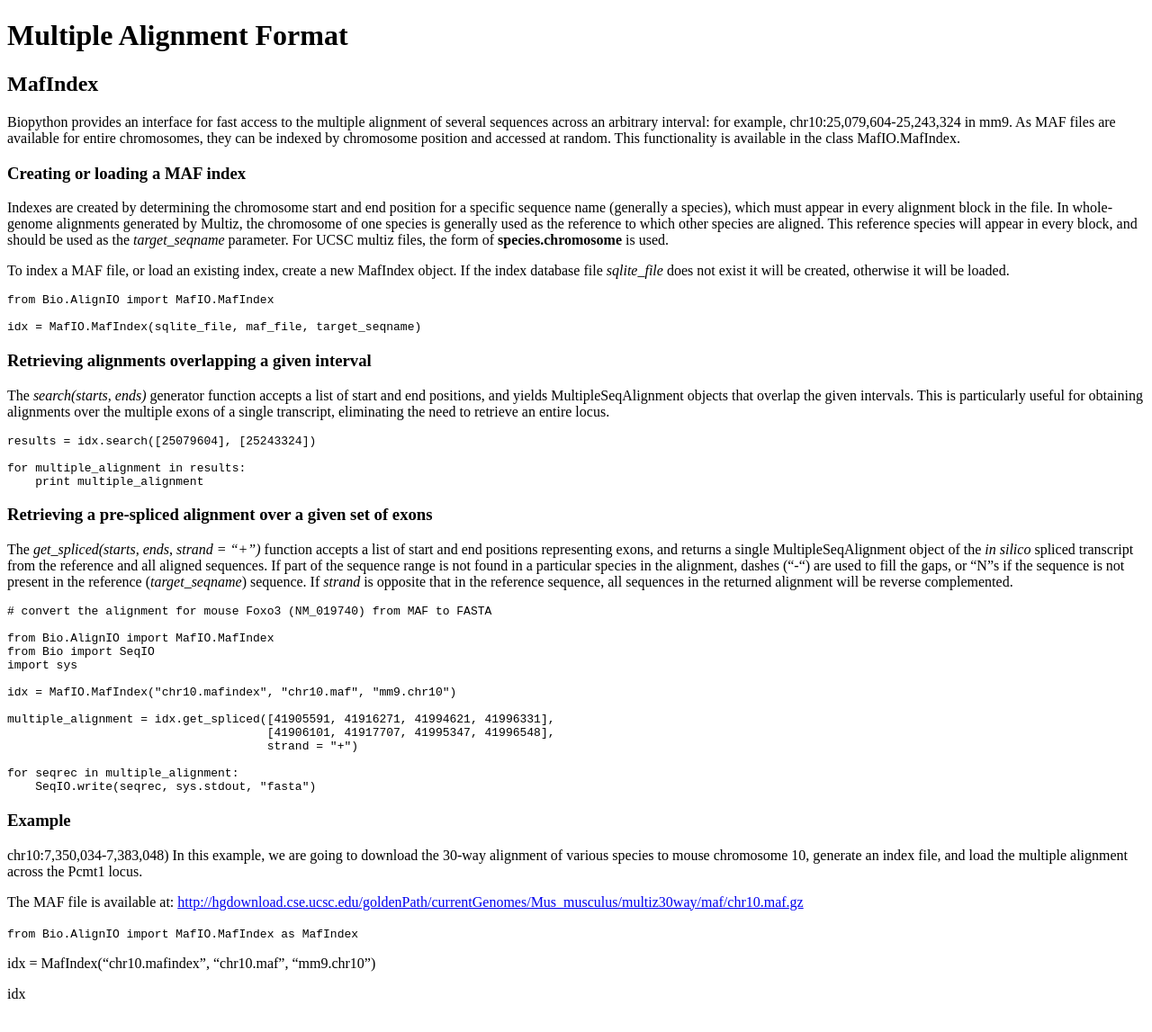
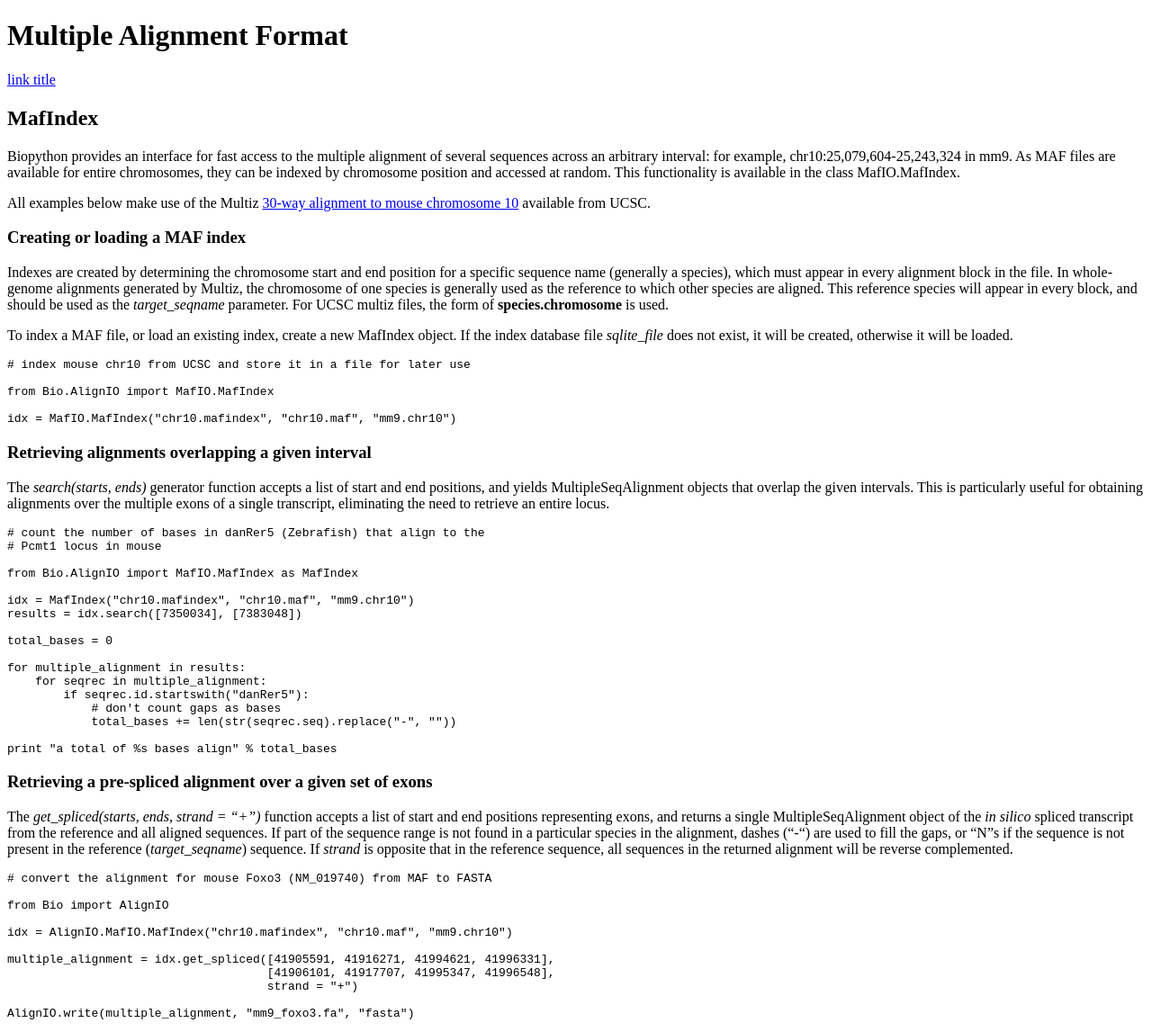
Before and after one commit to biopython/biopython.github.io, a Jekyll site: the page built from wiki/Multiple_Alignment_Format.md, in a window 1280 px wide. Shown: the whole page at 90% size. Built offline with Jekyll 4.4.1, drawn with Linux system fonts in a browser that asks for light colours.

Commit message:
Change to wiki page

```diff
--- a/wiki/Multiple_Alignment_Format.md
+++ b/wiki/Multiple_Alignment_Format.md
@@ -5,6 +5,8 @@ layout: wiki
 tags:
  - Formats|Formats
 ---
+
+[link title](http://www.example.com)
 
 MafIndex
 --------
@@ -15,6 +17,11 @@ example, chr10:25,079,604-25,243,324 in mm9. As MAF files are available
 for entire chromosomes, they can be indexed by chromosome position and
 accessed at random. This functionality is available in the class
 MafIO.MafIndex.
+
+All examples below make use of the Multiz [30-way alignment to mouse
+chromosome
+10](http://hgdownload.cse.ucsc.edu/goldenPath/currentGenomes/Mus_musculus/multiz30way/maf/chr10.maf.gz)
+available from UCSC.
 
 ### Creating or loading a MAF index
 
@@ -28,12 +35,14 @@ parameter. For UCSC multiz files, the form of **species.chromosome** is
 used.
 
 To index a MAF file, or load an existing index, create a new MafIndex
-object. If the index database file *sqlite\_file* does not exist it will
-be created, otherwise it will be loaded.
+object. If the index database file *sqlite\_file* does not exist, it
+will be created, otherwise it will be loaded.
+
+    # index mouse chr10 from UCSC and store it in a file for later use
 
     from Bio.AlignIO import MafIO.MafIndex
 
-    idx = MafIO.MafIndex(sqlite_file, maf_file, target_seqname)
+    idx = MafIO.MafIndex("chr10.mafindex", "chr10.maf", "mm9.chr10")
 
 ### Retrieving alignments overlapping a given interval
 
@@ -43,10 +52,23 @@ the given intervals. This is particularly useful for obtaining
 alignments over the multiple exons of a single transcript, eliminating
 the need to retrieve an entire locus.
 
-    results = idx.search([25079604], [25243324])
+    # count the number of bases in danRer5 (Zebrafish) that align to the
+    # Pcmt1 locus in mouse
+
+    from Bio.AlignIO import MafIO.MafIndex as MafIndex
+
+    idx = MafIndex("chr10.mafindex", "chr10.maf", "mm9.chr10")
+    results = idx.search([7350034], [7383048])
+
+    total_bases = 0
 
     for multiple_alignment in results:
-        print multiple_alignment
+        for seqrec in multiple_alignment:
+            if seqrec.id.startswith("danRer5"):
+                # don't count gaps as bases
+                total_bases += len(str(seqrec.seq).replace("-", ""))
+
+    print "a total of %s bases align" % total_bases
 
 ### Retrieving a pre-spliced alignment over a given set of exons
 
@@ -62,30 +84,12 @@ reverse complemented.
 
     # convert the alignment for mouse Foxo3 (NM_019740) from MAF to FASTA
 
-    from Bio.AlignIO import MafIO.MafIndex
-    from Bio import SeqIO
-    import sys
+    from Bio import AlignIO
 
-    idx = MafIO.MafIndex("chr10.mafindex", "chr10.maf", "mm9.chr10")
+    idx = AlignIO.MafIO.MafIndex("chr10.mafindex", "chr10.maf", "mm9.chr10")
 
     multiple_alignment = idx.get_spliced([41905591, 41916271, 41994621, 41996331],
                                          [41906101, 41917707, 41995347, 41996548],
                                          strand = "+")
 
-    for seqrec in multiple_alignment:
-        SeqIO.write(seqrec, sys.stdout, "fasta")
-
-### Example
-
-chr10:7,350,034-7,383,048) In this example, we are going to download the
-30-way alignment of various species to mouse chromosome 10, generate an
-index file, and load the multiple alignment across the Pcmt1 locus.
-
-The MAF file is available at:
-<http://hgdownload.cse.ucsc.edu/goldenPath/currentGenomes/Mus_musculus/multiz30way/maf/chr10.maf.gz>
-
-<code> from Bio.AlignIO import MafIO.MafIndex as MafIndex
-
-idx = MafIndex("chr10.mafindex", "chr10.maf", "mm9.chr10")
-
-idx
+    AlignIO.write(multiple_alignment, "mm9_foxo3.fa", "fasta")
```
Also changed, not shown: 1 other file.
